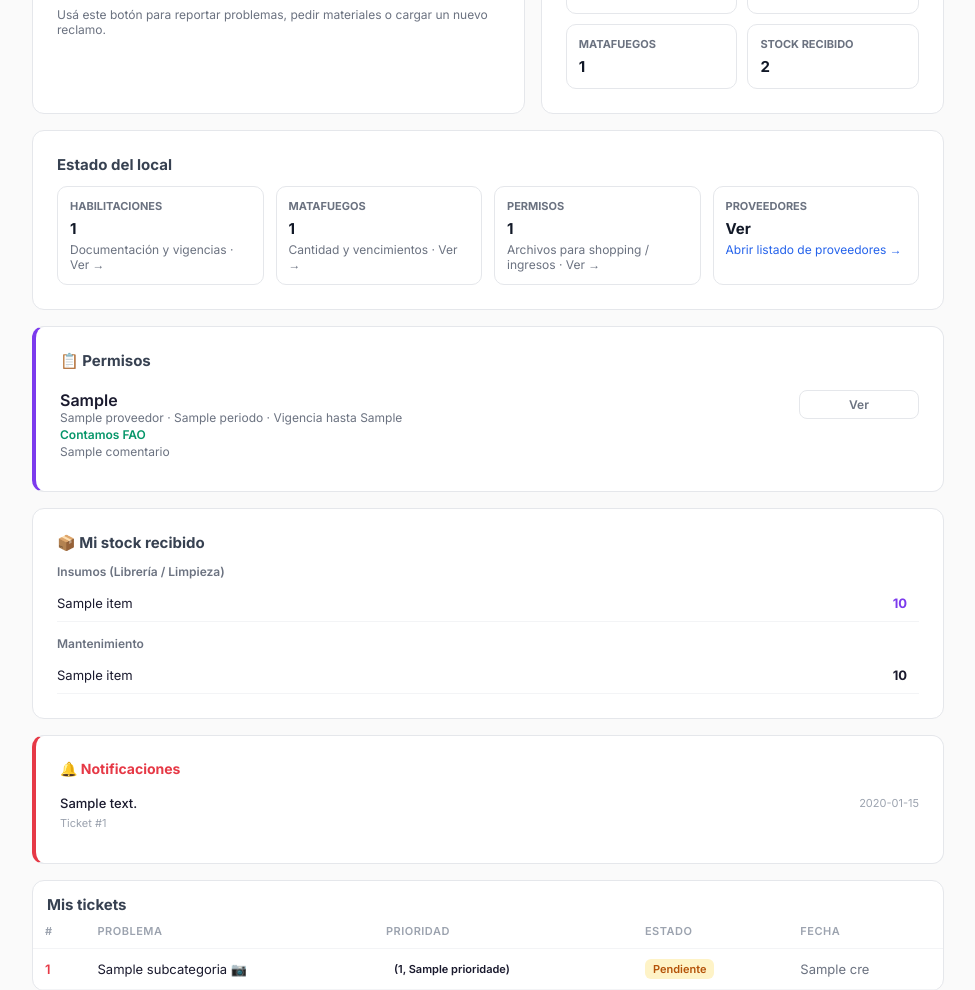
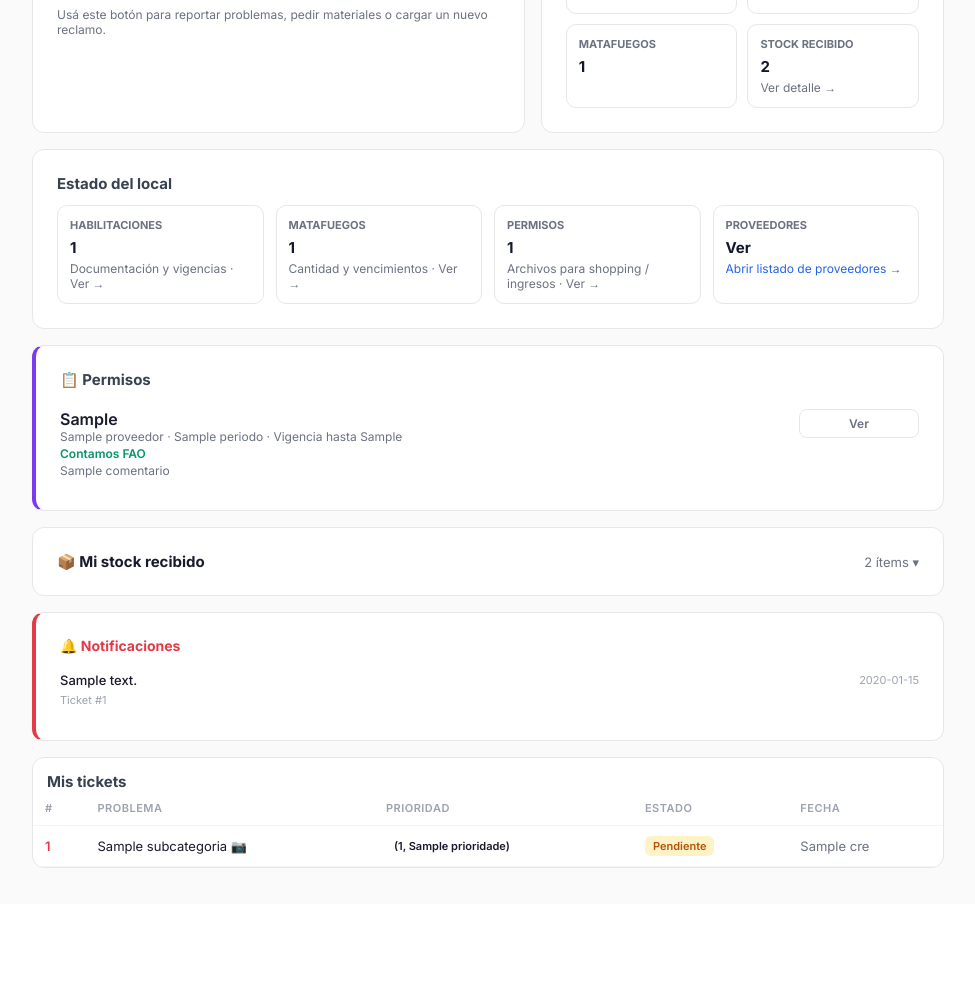
Before and after one commit to agustintomasbrahim-dot/tecman, a Flask app: template templates/suc_panel.html in a window 1280 px wide. Shown: the part 277-1267 px from the top of the page, without its empty margins (152-1127 px from the left). After the commit the page ends 1145 px from the top, so only its background shows below. Run offline with Flask 3, Linux system fonts and the light colour scheme; the template is opened without the code that fills it: most values are stand-ins (such as "Sample title", 1, 10 or a date in 2020).

Commit message:
Sucursal: stock colapsable + habilitaciones S&H visibles
- Stock recibido: mini-card clickeable + sección <details> colapsable por defecto
- Habilitaciones: fix de habilitaciones subidas por Patricia (S&H portal) que aparecen en syh.json pero no se mostraban en la sección Habilitaciones de suc_syh.html
- Link "Habilitaciones" en panel ahora apunta a /suc/syh (era #syh-habilitaciones, ancla rota)

Co-Authored-By: Claude Sonnet 4.6 <noreply@anthropic.com>

```diff
--- a/templates/suc_panel.html
+++ b/templates/suc_panel.html
@@ -37,7 +37,7 @@
             <div class="suc-mini-card"><div class="suc-mini-label">Tickets abiertos</div><div class="suc-mini-value">{{ tickets|length }}</div></div>
             <div class="suc-mini-card"><div class="suc-mini-label">Permisos</div><div class="suc-mini-value">{{ permisos_suc|length if permisos_suc else 0 }}</div></div>
             <div class="suc-mini-card"><div class="suc-mini-label">Matafuegos</div><div class="suc-mini-value">{{ matafuegos_suc|length if matafuegos_suc else 0 }}</div></div>
-            <div class="suc-mini-card"><div class="suc-mini-label">Stock recibido</div><div class="suc-mini-value">{{ (mi_stock_insumos|length if mi_stock_insumos else 0) + (mi_stock_manten|length if mi_stock_manten else 0) }}</div></div>
+            <div class="suc-mini-card" style="cursor:pointer;" onclick="var s=document.getElementById('stock-recibido');if(s){s.open=true;s.scrollIntoView({behavior:'smooth'});}"><div class="suc-mini-label">Stock recibido</div><div class="suc-mini-value">{{ (mi_stock_insumos|length if mi_stock_insumos else 0) + (mi_stock_manten|length if mi_stock_manten else 0) }}</div><div style="font-size:12px;color:#6b7280;margin-top:4px;">Ver detalle →</div></div>
         </div>
     </div>
 </div>
@@ -45,7 +45,7 @@
 <div class="card" style="margin-bottom: 16px;">
     <h3 style="margin-bottom: 12px;">Estado del local</h3>
     <div style="display:grid; grid-template-columns: repeat(auto-fit, minmax(180px, 1fr)); gap:12px;">
-        <a href="#syh-habilitaciones" class="suc-mini-card" style="text-decoration:none; display:block; color:inherit;">
+        <a href="{{ url_for('suc_syh') }}" class="suc-mini-card" style="text-decoration:none; display:block; color:inherit;">
             <div class="suc-mini-label">Habilitaciones</div>
             <div class="suc-mini-value">{{ habilitaciones_suc|length if habilitaciones_suc else 0 }}</div>
             <div style="font-size:12px;color:#6b7280;margin-top:4px;">Documentación y vigencias · Ver →</div>
@@ -95,8 +95,12 @@
 {% endif %}
 
 {% if mi_stock_insumos or mi_stock_manten %}
-<div id="stock-recibido" class="card" style="margin-bottom: 16px;">
-    <h3 style="margin-bottom: 12px; font-size: 15px;">📦 Mi stock recibido</h3>
+<details id="stock-recibido" class="card" style="margin-bottom: 16px;">
+    <summary style="cursor:pointer; list-style:none; display:flex; justify-content:space-between; align-items:center;">
+        <span style="font-size:15px; font-weight:700;">📦 Mi stock recibido</span>
+        <span style="font-size:13px; color:#6b7280;">{{ (mi_stock_insumos|length if mi_stock_insumos else 0) + (mi_stock_manten|length if mi_stock_manten else 0) }} ítem{{ 's' if ((mi_stock_insumos|length if mi_stock_insumos else 0) + (mi_stock_manten|length if mi_stock_manten else 0)) != 1 else '' }} ▾</span>
+    </summary>
+    <div style="margin-top: 12px;">
     {% if mi_stock_insumos %}
     <div style="margin-bottom: 14px;">
         <p style="font-size: 12px; color: #6b7280; font-weight: 600; margin-bottom: 6px;">Insumos (Librería / Limpieza)</p>
@@ -127,7 +131,8 @@
         </table>
     </div>
     {% endif %}
-</div>
+    </div>
+</details>
 {% endif %}
 
 {% if notificaciones %}
```
Also changed, not shown: templates/suc_syh.html (+17 -2 lines).
